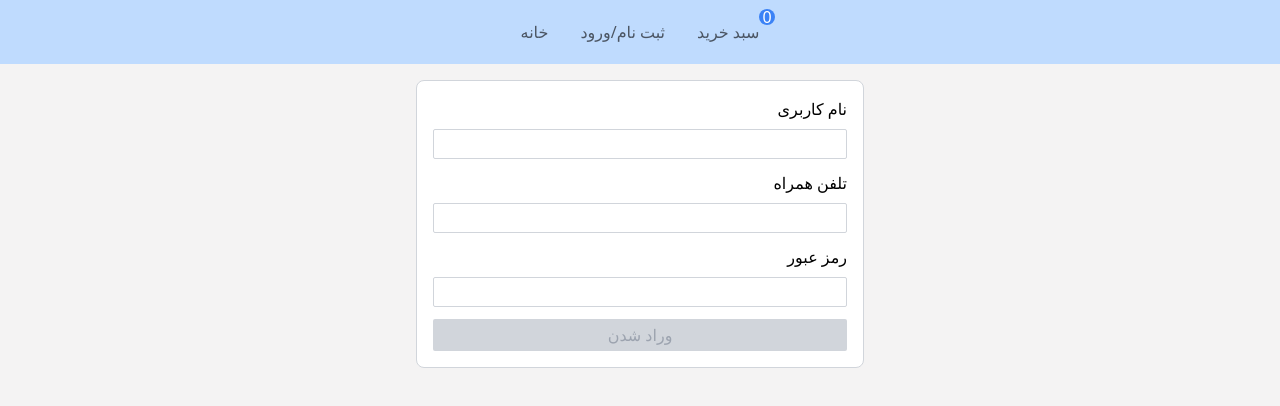
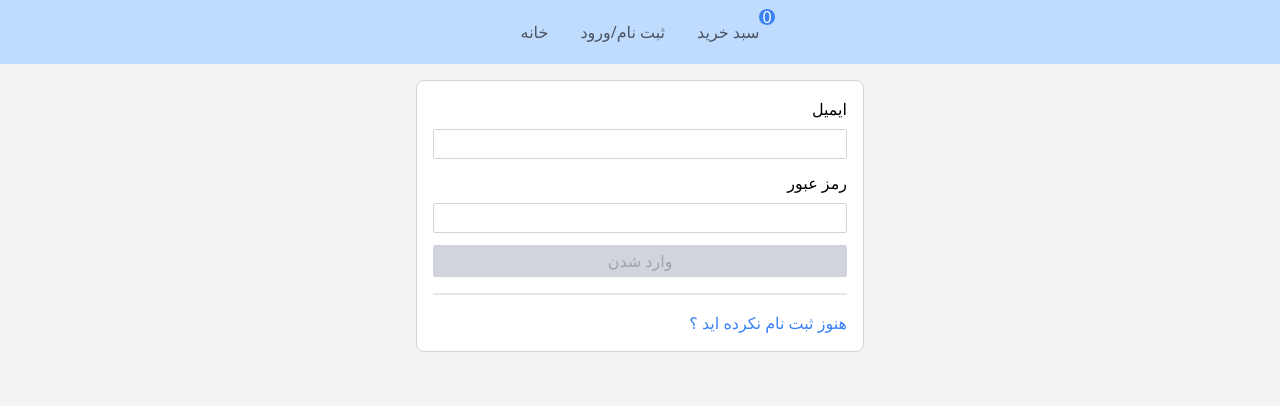
Before and after one commit to ZahraNejati79/ShoppingCart, a React (Create React App) app: page /login in a window 1280 px wide. Shown: the top 406 px of the page. Built offline with nearby package versions, Linux system fonts and the light colour scheme.

Commit message:
change login page

```diff
--- a/src/Components/LoginForm.jsx
+++ b/src/Components/LoginForm.jsx
@@ -1,41 +1,35 @@
 import { useFormik } from "formik";
+import { Link } from "react-router-dom";
 import * as yup from "yup";
 import InputComponent from "../common/InputComponent";
 
 const LoginForm = () => {
   const validationSchema = yup.object({
-    name: yup
+    email: yup
       .string()
-      .required("وارد کردن نام الزامی است")
-      .min(6, "حداقل 6 کاراکتر"),
-    phoneNumber: yup
-      .string()
-      .matches(/^[0-9]{11}/, "شماره تلفن نامعتبر است")
-      .required("وارد کردن تلفن همراه الزامی است"),
+      .email("فرمت اشتباه است")
+      .required("وارد کردن ایمیل الزامی است"),
     password: yup.string().required("وارد کردن رمز عبور الزامی است"),
   });
 
   const formik = useFormik({
     initialValues: {
-      name: "",
-      phoneNumber: "",
+      email: "",
       password: "",
     },
     onSubmit: (value) => console.log(value),
     validationSchema,
     validateOnMount: true,
   });
-  console.log(formik.isValid);
 
   return (
     <div className="bg-white w-full container max-w-md p-4 mt-4 rounded-lg border border-gray-300">
       <form onSubmit={formik.handleSubmit}>
-        <InputComponent name="name" formik={formik} label="نام کاربری" />
         <InputComponent
-          name="phoneNumber"
+          name="email"
           formik={formik}
-          label="تلفن همراه"
-          type="tel"
+          label="ایمیل"
+          type="email"
         />
         <InputComponent
           name="password"
@@ -48,9 +42,14 @@ const LoginForm = () => {
           disabled={!formik.isValid}
           type="submit"
         >
-          وراد شدن
+          وارد شدن
         </button>
       </form>
+      <div className="border-t-2  flex justify-end items-center border-gray-200 mt-4 pt-4">
+        <Link to="/singup" className=" text-blue-500 outline-none">
+          هنوز ثبت نام نکرده اید ؟
+        </Link>
+      </div>
     </div>
   );
 };
--- a/src/Components/SingupForm.jsx
+++ b/src/Components/SingupForm.jsx
@@ -1,5 +1,5 @@
 import { useFormik } from "formik";
-import { NavLink } from "react-router-dom";
+import { Link, NavLink } from "react-router-dom";
 import * as yup from "yup";
 import InputComponent from "../common/InputComponent";
 
@@ -107,14 +107,10 @@ const SingupForm = () => {
           ثبت نام
         </button>
       </form>
-      <div className="border-t-2 border-gray-200 mt-4 pt-4">
-        <p dir="rtl">اگر قبلا ثبت نام کرده اید وارد شوید</p>
-        <NavLink
-          to="/login"
-          className="flex items-center hover:text-white hover:bg-blue-400  bg-gray-300 text-gray-400 justify-center w-full  mt-2 rounded-sm py-1 "
-        >
-          وارد شدن
-        </NavLink>
+      <div className="border-t-2  flex justify-end items-center border-gray-200 mt-4 pt-4">
+        <Link to="/login" className=" text-blue-500 outline-none">
+          قبلا ثبت نام کرده اید ؟
+        </Link>
       </div>
     </div>
   );
```
